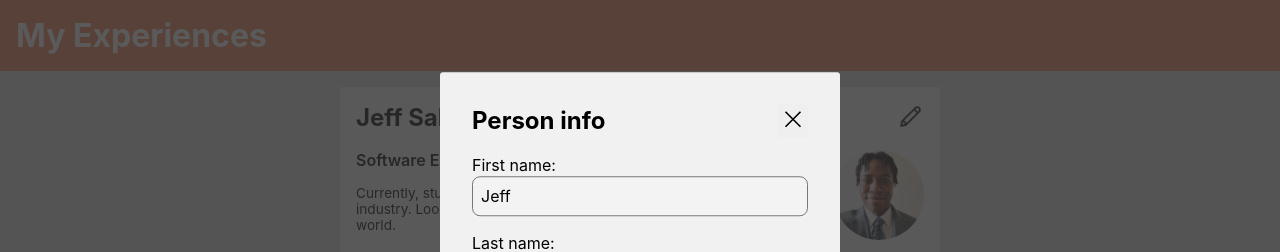
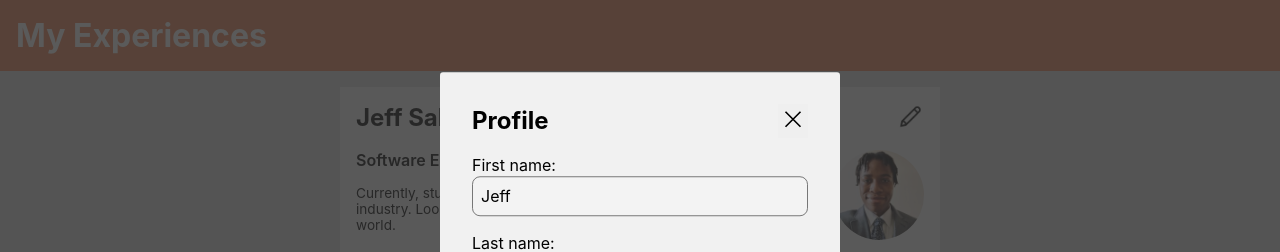
Before and after one commit to salvantjeff/cv-application, a React (Create React App) app in the folder cv-project/: page / in a window 1280 px wide. Both pictures are taken after a click on the picture 910 px from the left and 116 px from the top of the page. Shown: the top 252 px of the page. Built offline with nearby package versions, Linux system fonts and the light colour scheme.

Commit message:
Change title

```diff
--- a/cv-project/src/components/Person/PersonModal/PersonModal.js
+++ b/cv-project/src/components/Person/PersonModal/PersonModal.js
@@ -19,7 +19,7 @@ export default function PersonModal({
                 <div className="modal-content">
                     <div className="modal-content__wrapper">
                         <div className="modal-form__header">
-                            <h2 className="game-over_title">Person info</h2>
+                            <h2 className="game-over_title">Profile</h2>
                             <div>
                                 <button
                                     className="close-modal__button"
```
